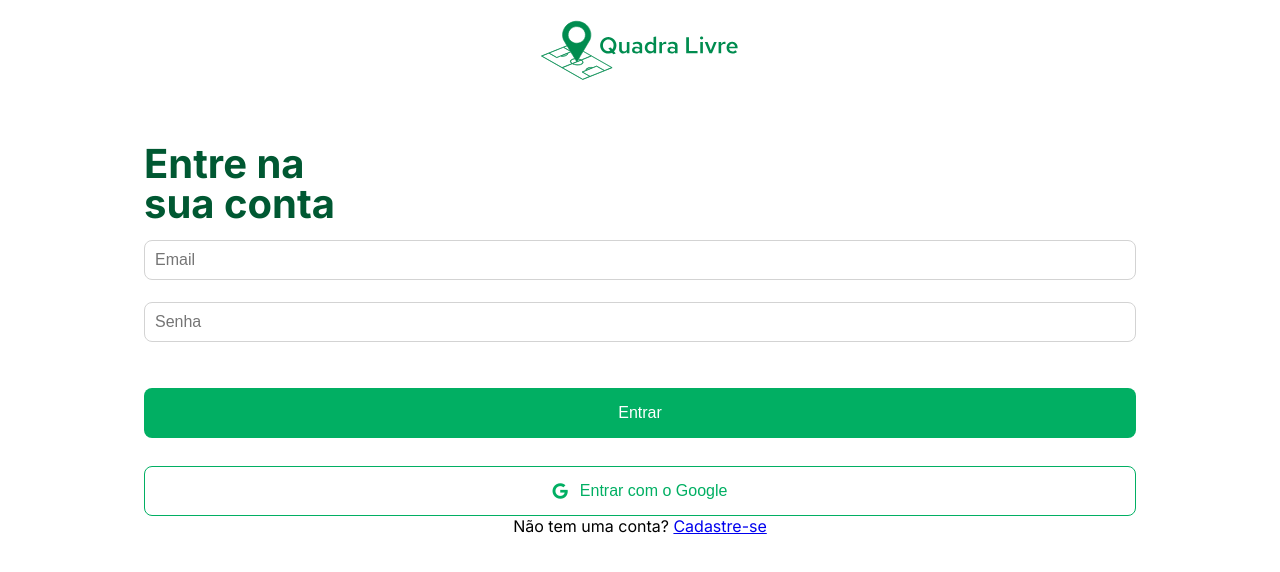
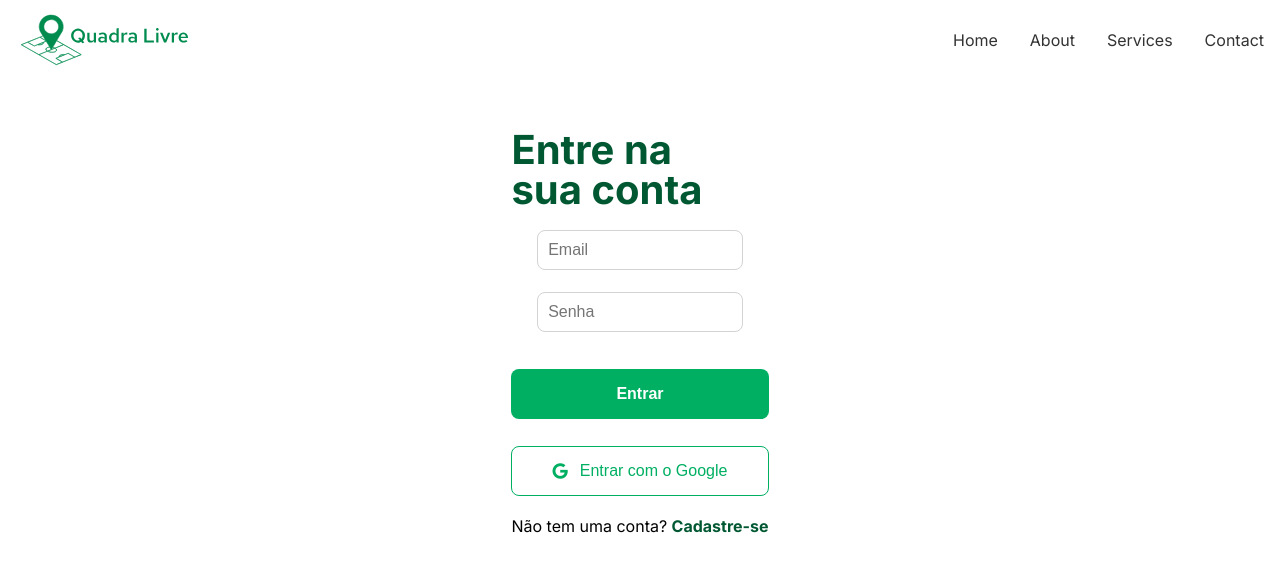
Before and after one commit to conectaesportes/Ce.Web, a React (Vite) app: page / in a window 1280 px wide. Shown: the top 572 px of the page. Built offline with nearby package versions, Linux system fonts and the light colour scheme.

Commit message:
refactor Login page layout and add Header component

```diff
--- /dev/null
+++ b/src/pages/Components/Header.jsx
@@ -0,0 +1,32 @@
+import { useState } from 'react';
+import './Header.scss'; // Create a CSS file for styling
+import Logo from '../../assets/logo.svg';
+
+
+const Header = () => {
+    const [isOpen, setIsOpen] = useState(false);
+
+    const toggleSidebar = () => {
+        setIsOpen(!isOpen);
+    };
+
+    return (
+        <header className="header-component">
+            <img className='logo' src={Logo} alt='Logotipo Quadra Livre'></img>
+
+            <nav className={`nav ${isOpen ? 'open' : ''}`}>
+                <ul>
+                    <li><a href="#home">Home</a></li>
+                    <li><a href="#about">About</a></li>
+                    <li><a href="#services">Services</a></li>
+                    <li><a href="#contact">Contact</a></li>
+                </ul>
+            </nav>
+            <div className="menu-icon" onClick={toggleSidebar}>
+                &#9776;
+            </div>
+        </header>
+    );
+};
+
+export default Header;
--- /dev/null
+++ b/src/pages/Components/Header.scss
@@ -0,0 +1,80 @@
+// Header.scss
+
+.header-component {
+    width: 100%;
+    height: 80px;
+    display: flex;
+    flex-direction: row;
+    justify-content: space-between;
+    align-items: center;
+    background-color: #ffffff;
+    color: #333;
+
+    .logo {
+        width: 170px;
+        height: fit-content;
+        font-weight: bold;
+        margin-left: 20px;
+    }
+
+    .nav {
+        display: flex;
+        gap: 1rem;
+
+        ul {
+            display: flex;
+            flex-direction: row;
+        }
+
+        li {
+            list-style: none;
+        }
+
+        a {
+            color: #333;
+            text-decoration: none;
+            padding: 0.5rem 1rem;
+            border-radius: 4px;
+
+            &:hover {
+                background-color: #444;
+            }
+        }
+    }
+
+    .menu-icon {
+        display: none;
+        font-size: 1.5rem;
+        cursor: pointer;
+    }
+}
+
+@media (max-width: 768px) {
+    .header-component {
+        justify-content: center;
+
+        .nav {
+            display: none;
+            flex-direction: column;
+            width: 100%;
+
+            a {
+                padding: 1rem;
+                width: 100%;
+                text-align: left;
+            }
+        }
+
+        .logo {
+            margin-left: 0;
+        }
+
+        .menu-icon {
+            display: none;
+        }
+    }
+
+    .header.active .nav {
+        display: flex;
+    }
+}
--- a/src/pages/Login.jsx
+++ b/src/pages/Login.jsx
@@ -1,18 +1,17 @@
-import {useState } from 'react';
+import { useState } from 'react';
 import { useNavigate } from 'react-router-dom';
 import { useAuth } from '../context/AuthContext';
 import { login } from '../api/authApi';
 
-
-import Logo from '../assets/logo.svg';
 import "./Login.scss";
+import Header from './Components/Header';
 
 
 const Login = () => {
   const [email, setEmail] = useState('');
   const [password, setPassword] = useState('');
   const [error, setError] = useState('');
-  const {login: loginUser} = useAuth();
+  const { login: loginUser } = useAuth();
   const navigate = useNavigate();
 
   const handleLogin = async (e) => {
@@ -20,7 +19,7 @@
     setError('');
 
     try {
-      const { token} = await login(email, password); //Chamada http
+      const { token } = await login(email, password); //Chamada http
       loginUser(token); // Atualiza o contexto
       navigate('/dashboard');
     } catch (err) {
@@ -31,8 +30,9 @@
 
   return (
     <div className='Login'>
-        <img className='logo-ql' src={Logo} alt='Logotipo Quadra Livre'></img>
-      <h2>Entre na{"\n"}sua conta</h2>
+      <Header></Header>
+      <div className='container-form'>
+        <h2 className='title'>Entre na{"\n"}sua conta</h2>
         <form onSubmit={handleLogin}>
           <input
             type="email"
@@ -46,7 +46,7 @@
             value={password}
             onChange={(e) => setPassword(e.target.value)}
           />
-        <button type="submit">Entrar</button>
+          <button type="submit" className='button-green'>Entrar</button>
           <button type="submit" className="google-register">
             <i className="fa-brands fa-google"></i>
             Entrar com o Google
@@ -57,6 +57,7 @@
         Não tem uma conta? <a href="/register">Cadastre-se</a>
       </p>
       </div>
+    </div>
   );
 };
 
--- a/src/pages/Login.scss
+++ b/src/pages/Login.scss
@@ -1,18 +1,41 @@
 @use '../constants.scss';
 
 .Login {
-  padding: 20px;
+  display: flex;
+  flex-direction: column;
+  align-items: center;
+  justify-content: center;
 }
 
-button {
-  height: 50px;
-  margin-top: 1rem;
-  width: 100%;
+.container-form{
+  margin-top: 30px;
+  padding: 20px;
+
+  .title {
+    text-align: left;
+    font-size: 2.5rem;
+    white-space: pre-wrap;
+    line-height: 1;
+    color: constants.$DARK_GREEN;
+    width: 80%;
+    margin-bottom: 20px;
   }
 
-.google-register {
-  gap: 8px;
+  button{
     width: 100%;
+    margin-top: 15px;
+  }
+
+  p{
+    margin-top: 20px;
+    text-align: center;
+  }
+
+  a{
+    color: constants.$DARK_GREEN;
+    text-decoration: none;
+    font-weight: 700;
+  }
 }
 
 input {
@@ -20,39 +43,17 @@
   width: 100%;
 }
 
-.logo-ql {
-  width: 100px;
-  margin-bottom: 20px;
-  align-self: left;
-}
-
-h2 {
-  font-size: 2rem;
-  line-height: 0.8;
-  width: 100%;
-}
-
-
-
-@media (min-width: 1024px) {
-  .Login {
-    display: flex;
-    flex-direction: column;
-    align-items: center;
-    justify-content: center;
-  }
-
-  button {
-    height: 60px;
-    margin-top: 1.5rem;
+.button-green {
+  height: 50px;
   background-color: constants.$BTN_GREEN;
-    width: 80%;
   color: constants.$WHITE;
+  font-weight: 700;
   border: none;
   cursor: pointer;
 }
 
 .google-register {
+  height: 50px;
   display: flex;
   align-items: center;
   justify-content: center;
@@ -60,9 +61,13 @@
   background-color: transparent;
   border: 1px solid constants.$BTN_GREEN;
   gap: 12px;
-    width: 80%;
-    margin-top: 1rem;
 }
+
+
+
+
+@media (min-width: 1024px) {
+
 
   input {
     width: 80%;
@@ -78,21 +83,7 @@
     margin-bottom: 5px;
   }
 
-  .logo-ql {
-    width: 200px;
-    height: auto;
-    margin-bottom: 30px;
-  }
 
-  h2 {
-    text-align: left;
-    font-size: 2.5rem;
-    white-space: pre-wrap;
-    line-height: 1;
-    color: constants.$DARK_GREEN;
-    width: 80%;
-    margin-bottom: 1rem;
-  }
 
   form {
     display: flex;
--- a/src/pages/Register.jsx
+++ b/src/pages/Register.jsx
@@ -29,7 +29,7 @@
 
   return (
     <div className='Register'>
-      <img className='logo' src={Logo} alt='Logotipo Quadra Livre'></img>
+      {/* <img className='logo' src={Logo} alt='Logotipo Quadra Livre'></img> */}
       <h2>Registre-se</h2>
       <form onSubmit={handleRegister}>
         <input
--- a/src/pages/Register.scss
+++ b/src/pages/Register.scss
@@ -5,10 +5,3 @@
   height: 100%;
   background: constants.$BACKGROUND;
 }
-
-.logo {
-  width: 100%;
-  height: max-content;
-  margin-bottom:
-    20px;
-}
```
Lines whose indentation alone changed are shown as unchanged.
